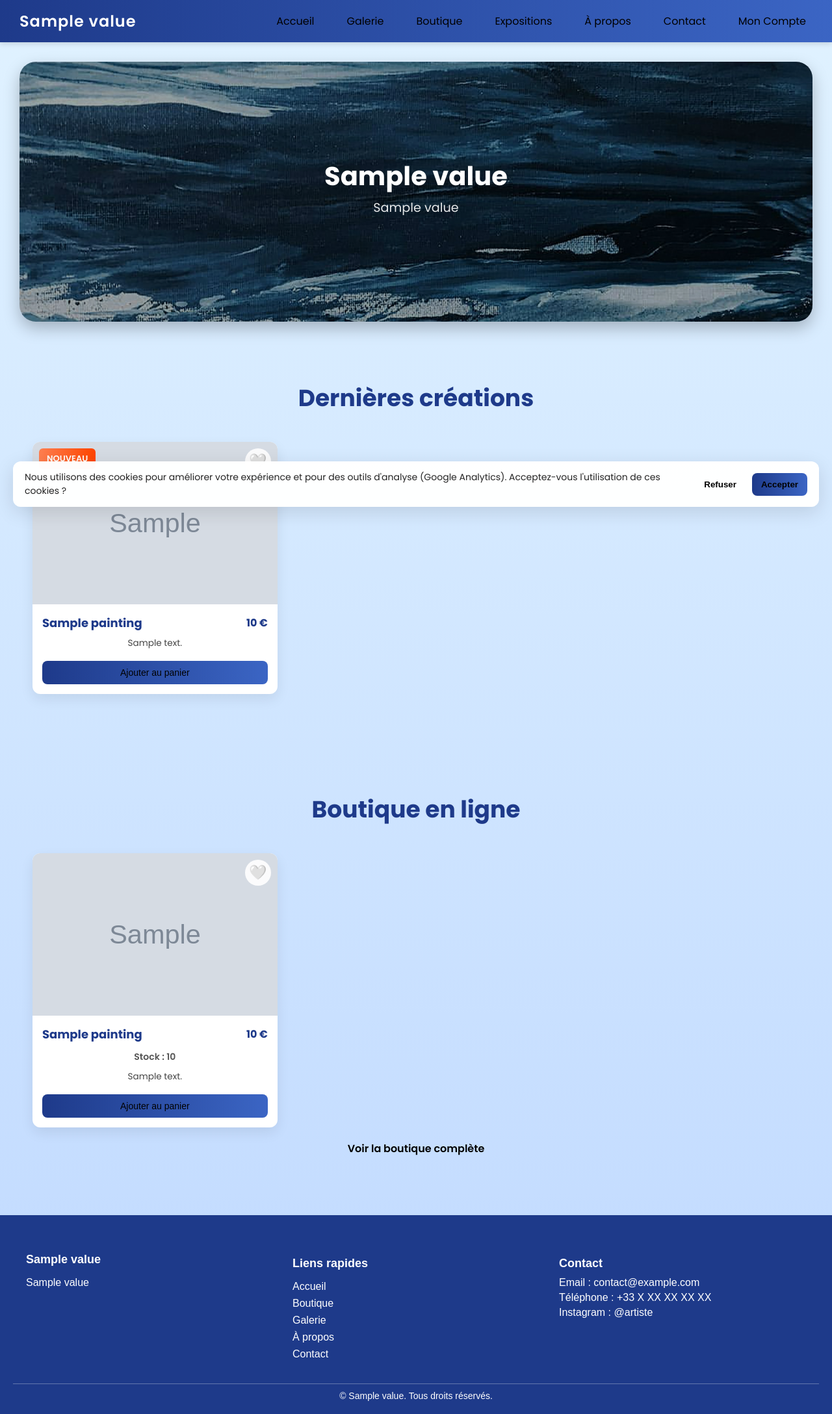
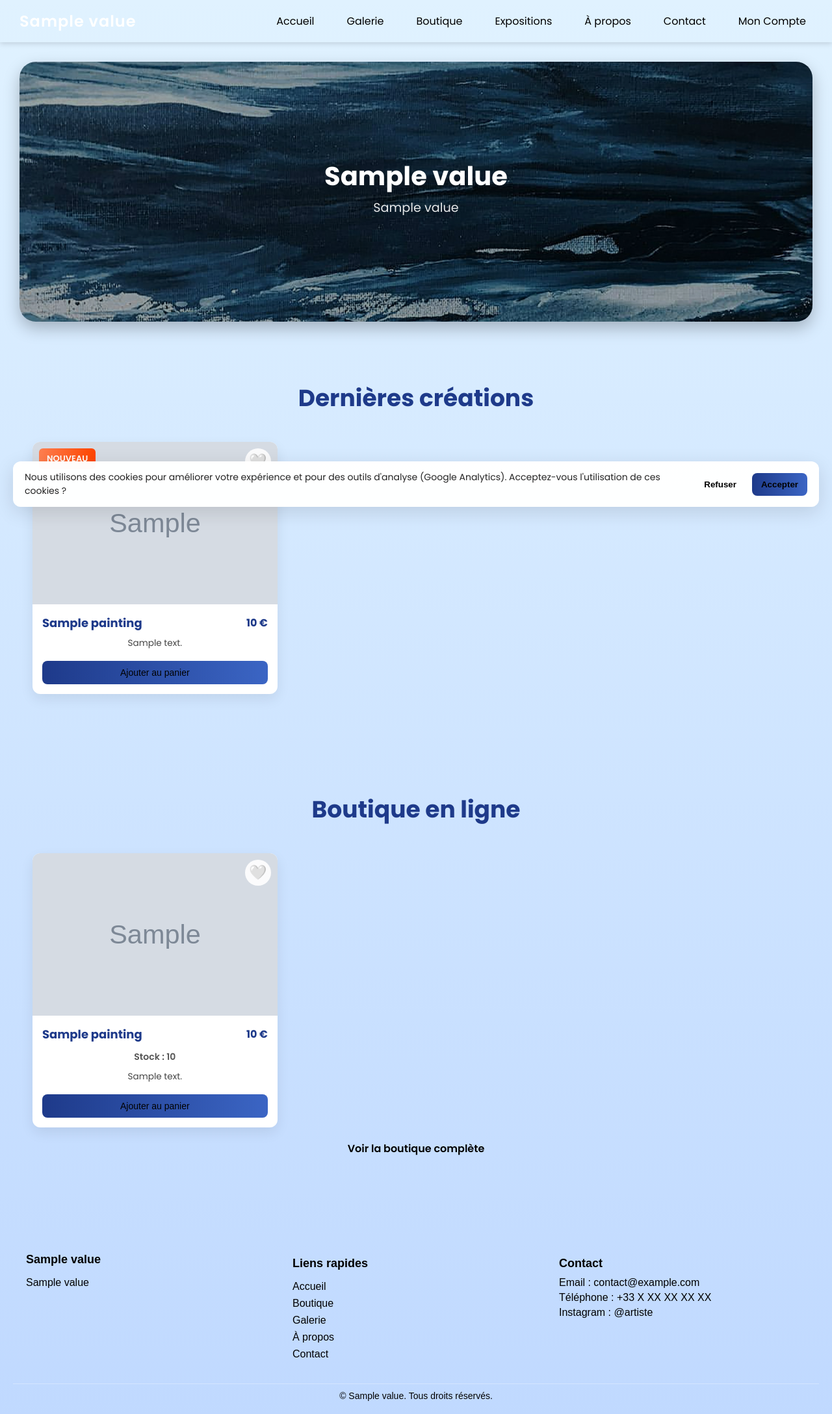
Before and after one commit to Colin-tech-VS/Template, a Flask app: page / in a window 1280 px wide. Shown: the whole page at 65% size. Run offline with Flask 3, Linux system fonts and the light colour scheme; grey boxes marked "Sample" are stand-in pictures; a database or web service that is not in the repository returns one stand-in record (values such as "Sample title"); some libraries are stand-ins or nearby versions.

Commit message:
feat(styles): apply CSS variables to nav, footer and admin save button

```diff
--- a/static/style.css
+++ b/static/style.css
@@ -10,7 +10,7 @@ body {
 }
 
 nav {
-    background: linear-gradient(90deg, #1E3A8A, #3B65C4);
+    background: linear-gradient(90deg, var(--color-primary, #1E3A8A), var(--color-secondary, #3B65C4));
     padding: 15px 30px;
     display: flex;
     justify-content: space-between;
--- a/templates/admin/admin_settings.html
+++ b/templates/admin/admin_settings.html
@@ -545,8 +545,8 @@
 
 .btn-save {
     padding: 16px 40px;
-    background: linear-gradient(90deg, #1E3A8A, #3B65C4);
-    color: white;
+    background: linear-gradient(90deg, var(--color-primary, #1E3A8A), var(--color-secondary, #3B65C4));
+    color: var(--button-text-color, white);
     border: none;
     border-radius: 8px;
     cursor: pointer;
--- a/templates/footer.html
+++ b/templates/footer.html
@@ -1,6 +1,6 @@
 <!-- templates/footer.html -->
 <style>
-.site-footer {background-color: #1E3A8A; color: white; padding: 40px 20px 20px 20px; font-family: 'Arial', sans-serif;}
+.site-footer {background: linear-gradient(90deg, var(--color-primary, #1E3A8A), var(--color-secondary, #3B65C4)); color: var(--button-text-color, white); padding: 40px 20px 20px 20px; font-family: 'Arial', sans-serif;}
 .footer-container {display: flex; flex-wrap: wrap; justify-content: space-between; gap: 30px; max-width: 1200px; margin: 0 auto;}
 .footer-about,.footer-links,.footer-contact {flex: 1 1 200px; min-width: 200px;}
 .footer-about h3,.footer-links h4,.footer-contact h4 {margin-bottom: 10px; font-size: 18px;}
```
